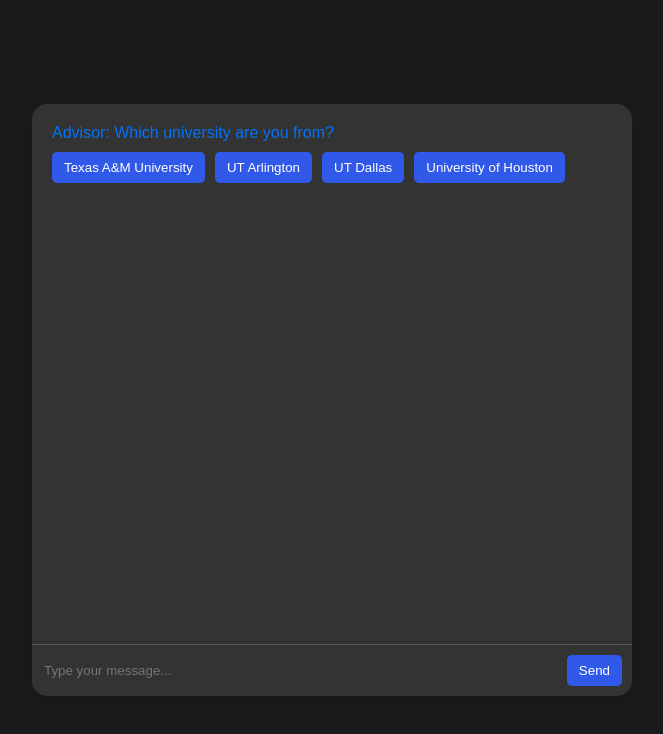
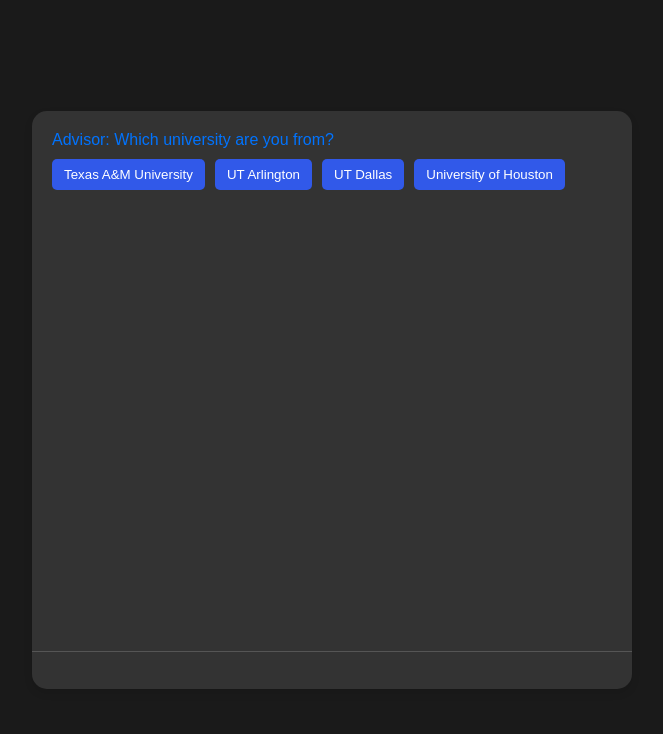
Before and after one commit to sidc43/TAMU-Hack, a website: page public/pages/home/index.html in a window 1280 px wide. Shown: the whole page, without its empty margins (308-971 px from the left). Drawn offline with Linux system fonts and the light colour scheme.

Commit message:
commit #12

```diff
--- a/public/pages/home/index.html
+++ b/public/pages/home/index.html
@@ -11,15 +11,7 @@
     <div id="chat-container">
       <div id="chat-messages"></div>
       <div id="user-input">
-        <!-- Add an event listener for the 'keyup' event on the input field -->
-        <input
-          type="text"
-          id="input-text"
-          placeholder="Type your message..."
-          onkeyup="handleKeyPress(event)"
-        />
-        <!-- The 'onkeyup' attribute calls the 'handleKeyPress' function and passes the event -->
-        <button id="send-button" onclick="sendMessage()">Send</button>
+        <input type="text" id="input-text" onkeyup="handleKeyPress(event)" />
       </div>
 
       <div id="university-options-container" class="options-container"></div>
```
